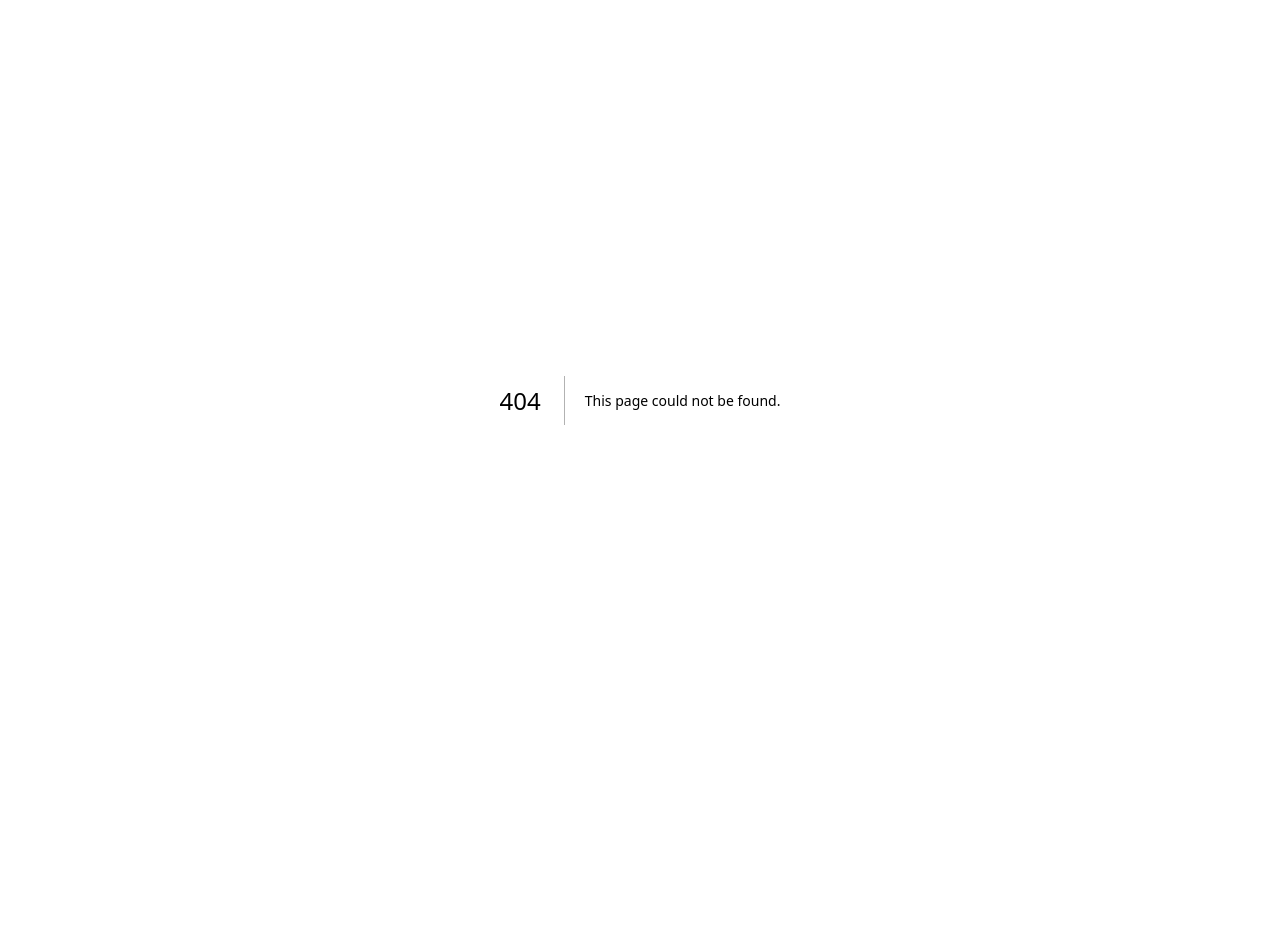
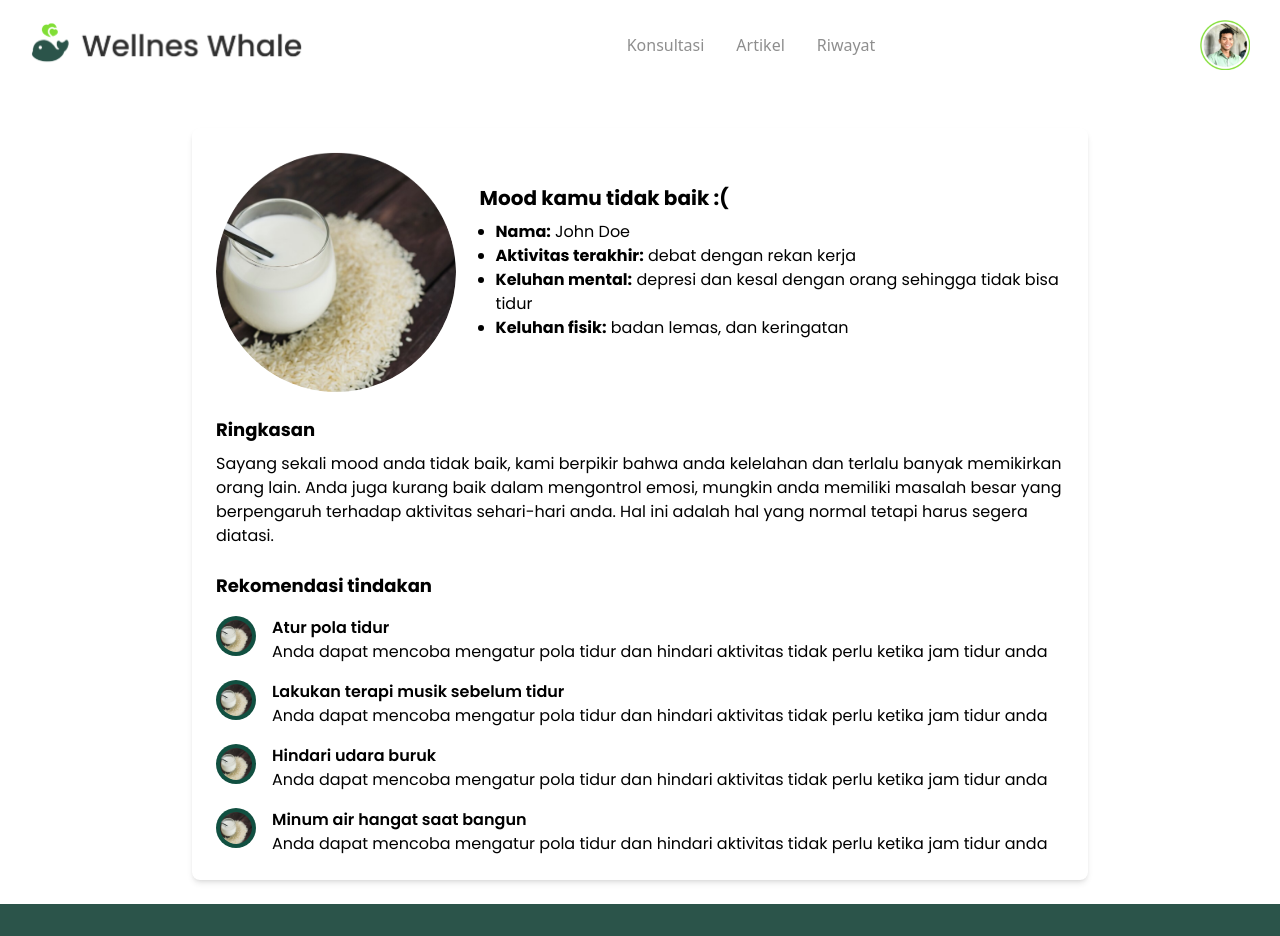
Before and after one commit to aufarhmn/WellnessWhale, a Next.js app in the folder frontend/: page /mood/result in a window 1280 px wide. Before the commit this address had no page. Shown: the top 936 px of the page. Before the commit the page ends 800 px from the top, so only its background shows below. Built offline with nearby package versions, Linux system fonts and the light colour scheme.

Commit message:
feat: rekomendasi tindakan

```diff
--- /dev/null
+++ b/frontend/src/components/MoodResult.jsx
@@ -0,0 +1,73 @@
+import React from 'react'
+import Image from "next/image";
+import Beras from "../assets/images/hero/beras.png";
+
+export default function MoodResult() {
+  return (
+    <div className='w-full h-full bg-white flex justify-center items-center p-6 pt-32 font-["Poppins"]'>
+      <div className='bg-white p-6 rounded-lg shadow-md w-full max-w-4xl'>
+        <div className='flex items-start mb-6'>
+          <Image src={Beras} className='w-60 h-60 rounded-full mr-6'/>
+          <div className='pt-8'>
+            <h1 className='text-xl font-bold mb-2'>Mood kamu tidak baik :(</h1>
+            <ul className='list-disc pl-4'>
+              <li><strong>Nama:</strong> John Doe</li>
+              <li><strong>Aktivitas terakhir:</strong> debat dengan rekan kerja</li>
+              <li><strong>Keluhan mental:</strong> depresi dan kesal dengan orang sehingga tidak bisa tidur</li>
+              <li><strong>Keluhan fisik:</strong> badan lemas, dan keringatan</li>
+            </ul>
+          </div>
+        </div>
+        <div className='mb-6'>
+          <h2 className='text-lg font-bold mb-2'>Ringkasan</h2>
+          <p>
+            Sayang sekali mood anda tidak baik, kami berpikir bahwa anda kelelahan dan terlalu banyak memikirkan orang lain.
+            Anda juga kurang baik dalam mengontrol emosi, mungkin anda memiliki masalah besar yang berpengaruh terhadap aktivitas sehari-hari anda.
+            Hal ini adalah hal yang normal tetapi harus segera diatasi.
+          </p>
+        </div>
+        <div>
+          <h2 className='text-lg font-bold mb-4'>Rekomendasi tindakan</h2>
+          <div className='space-y-4'>
+            <div className='flex items-start'>
+              <div className='w-10 h-10 bg-green-200 rounded-full flex items-center justify-center mr-4'>
+                <Image src={Beras} className='w-8 h-8 rounded-full' />
+              </div>
+              <div>
+                <h3 className='font-semibold'>Atur pola tidur</h3>
+                <p>Anda dapat mencoba mengatur pola tidur dan hindari aktivitas tidak perlu ketika jam tidur anda</p>
+              </div>
+            </div>
+            <div className='flex items-start'>
+              <div className='w-10 h-10 bg-green-200 rounded-full flex items-center justify-center mr-4'>
+                <Image src={Beras} alt='Lakukan terapi musik sebelum tidur' className='w-8 h-8 rounded-full' />
+              </div>
+              <div>
+                <h3 className='font-semibold'>Lakukan terapi musik sebelum tidur</h3>
+                <p>Anda dapat mencoba mengatur pola tidur dan hindari aktivitas tidak perlu ketika jam tidur anda</p>
+              </div>
+            </div>
+            <div className='flex items-start'>
+              <div className='w-10 h-10 bg-green-200 rounded-full flex items-center justify-center mr-4'>
+                <Image src={Beras} alt='Hindari udara buruk' className='w-8 h-8 rounded-full' />
+              </div>
+              <div>
+                <h3 className='font-semibold'>Hindari udara buruk</h3>
+                <p>Anda dapat mencoba mengatur pola tidur dan hindari aktivitas tidak perlu ketika jam tidur anda</p>
+              </div>
+            </div>
+            <div className='flex items-start'>
+              <div className='w-10 h-10 bg-green-200 rounded-full flex items-center justify-center mr-4'>
+                <Image src={Beras} alt='Minum air hangat saat bangun' className='w-8 h-8 rounded-full' />
+              </div>
+              <div>
+                <h3 className='font-semibold'>Minum air hangat saat bangun</h3>
+                <p>Anda dapat mencoba mengatur pola tidur dan hindari aktivitas tidak perlu ketika jam tidur anda</p>
+              </div>
+            </div>
+          </div>
+        </div>
+      </div>
+    </div>
+  )
+}
--- /dev/null
+++ b/frontend/src/pages/mood/result.jsx
@@ -0,0 +1,13 @@
+import MoodResult from "../../components/MoodResult";
+import Navbar from "../../components/Navbar";
+import Footer from "../../components/Footer";
+
+export default function InputMood() {
+  return (
+    <>
+      <Navbar />
+      <MoodResult />
+      <Footer />
+    </>
+  );
+}
```
